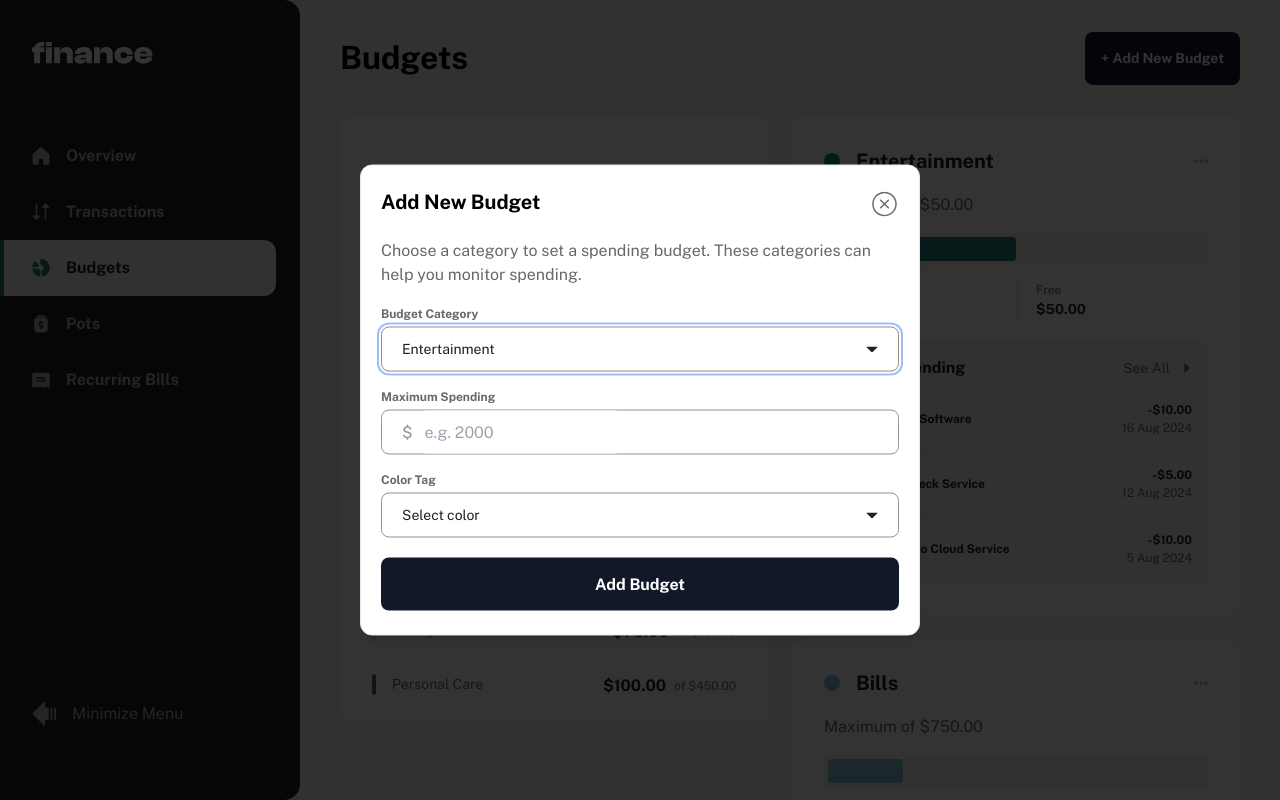
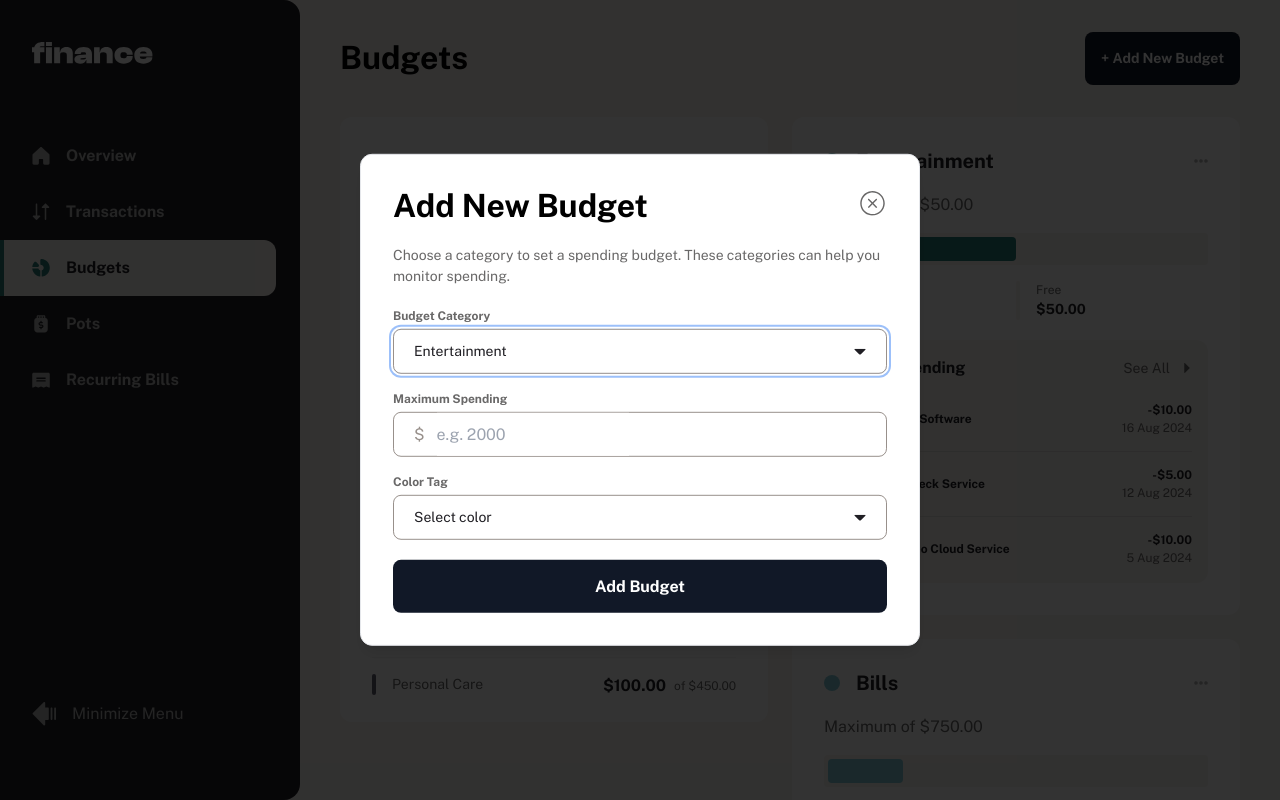
Before and after one commit to jownsu/personal-finance-app, a Next.js app: page /budgets in a window 1280 px wide. Both pictures are taken after a click on the button "+ Add New Budget". Built offline with nearby package versions, Linux system fonts and the light colour scheme.

Commit message:
Desktop Add new budget

```diff
--- a/app/(pages)/budgets/_components/AddNewBudget.tsx
+++ b/app/(pages)/budgets/_components/AddNewBudget.tsx
@@ -65,7 +65,7 @@ const AddNewBudget = () => {
                 </Button>
             </DialogTrigger>
             <DialogContent>
-                <DialogHeader className="mb-[1.8rem]">
+                <DialogHeader className="mb-[1.8rem] md:mb-[2rem]">
                     <DialogTitle>Add New Budget</DialogTitle>
                     <DialogDescription>
                         Choose a category to set a spending budget. These
--- a/app/_components/ui/Dialog.tsx
+++ b/app/_components/ui/Dialog.tsx
@@ -38,13 +38,13 @@ const DialogContent = React.forwardRef<
         <DialogPrimitive.Content
             ref={ref}
             className={cn(
-                "fixed left-[50%] top-[50%] z-50 grid w-full max-w-[33.5rem] translate-x-[-50%] translate-y-[-50%] rounded-[1.2rem] border bg-white px-[2rem] py-[2.4rem] shadow-lg duration-200 data-[state=open]:animate-in data-[state=closed]:animate-out data-[state=closed]:fade-out-0 data-[state=open]:fade-in-0 data-[state=closed]:zoom-out-95 data-[state=open]:zoom-in-95 data-[state=closed]:slide-out-to-left-1/2 data-[state=closed]:slide-out-to-top-[48%] data-[state=open]:slide-in-from-left-1/2 data-[state=open]:slide-in-from-top-[48%] md:max-w-[56rem]",
+                "fixed left-[50%] top-[50%] z-50 grid w-full max-w-[33.5rem] translate-x-[-50%] translate-y-[-50%] rounded-[1.2rem] border bg-white px-[2rem] py-[2.4rem] shadow-lg duration-200 data-[state=open]:animate-in data-[state=closed]:animate-out data-[state=closed]:fade-out-0 data-[state=open]:fade-in-0 data-[state=closed]:zoom-out-95 data-[state=open]:zoom-in-95 data-[state=closed]:slide-out-to-left-1/2 data-[state=closed]:slide-out-to-top-[48%] data-[state=open]:slide-in-from-left-1/2 data-[state=open]:slide-in-from-top-[48%] md:max-w-[56rem] md:px-[3.2rem] md:py-[3.2rem]",
                 className
             )}
             {...props}
         >
             {children}
-            <DialogPrimitive.Close className="ring-offset-background focus:ring-ring data-[state=open]:bg-accent data-[state=open]:text-muted-foreground absolute right-[2.2rem] top-[2.6rem] rounded-sm transition-opacity hover:opacity-100 focus:outline-none focus:ring-2 focus:ring-offset-2 disabled:pointer-events-none">
+            <DialogPrimitive.Close className="ring-offset-background focus:ring-ring data-[state=open]:bg-accent data-[state=open]:text-muted-foreground absolute right-[2.2rem] top-[2.6rem] rounded-sm transition-opacity hover:opacity-100 focus:outline-none focus:ring-2 focus:ring-offset-2 disabled:pointer-events-none md:right-[3.4rem] md:top-[3.6rem]">
                 <Closeicon className="size-[2.5rem]" />
                 <span className="sr-only">Close</span>
             </DialogPrimitive.Close>
@@ -57,7 +57,10 @@ const DialogHeader = ({
     className,
     ...props
 }: React.HTMLAttributes<HTMLDivElement>) => (
-    <div className={cn("flex flex-col gap-[2.5rem]", className)} {...props} />
+    <div
+        className={cn("flex flex-col gap-[2.5rem] md:gap-[2rem]", className)}
+        {...props}
+    />
 );
 DialogHeader.displayName = "DialogHeader";
 
@@ -75,7 +78,7 @@ const DialogTitle = React.forwardRef<
 >(({ className, ...props }, ref) => (
     <DialogPrimitive.Title
         ref={ref}
-        className={cn("text-preset_2", className)}
+        className={cn("text-preset_2 md:text-preset_1", className)}
         {...props}
     />
 ));
@@ -87,7 +90,7 @@ const DialogDescription = React.forwardRef<
 >(({ className, ...props }, ref) => (
     <DialogPrimitive.Description
         ref={ref}
-        className={cn("text-preset_4 text-grey-500", className)}
+        className={cn("!text-preset_4 text-grey-500", className)}
         {...props}
     />
 ));
```
